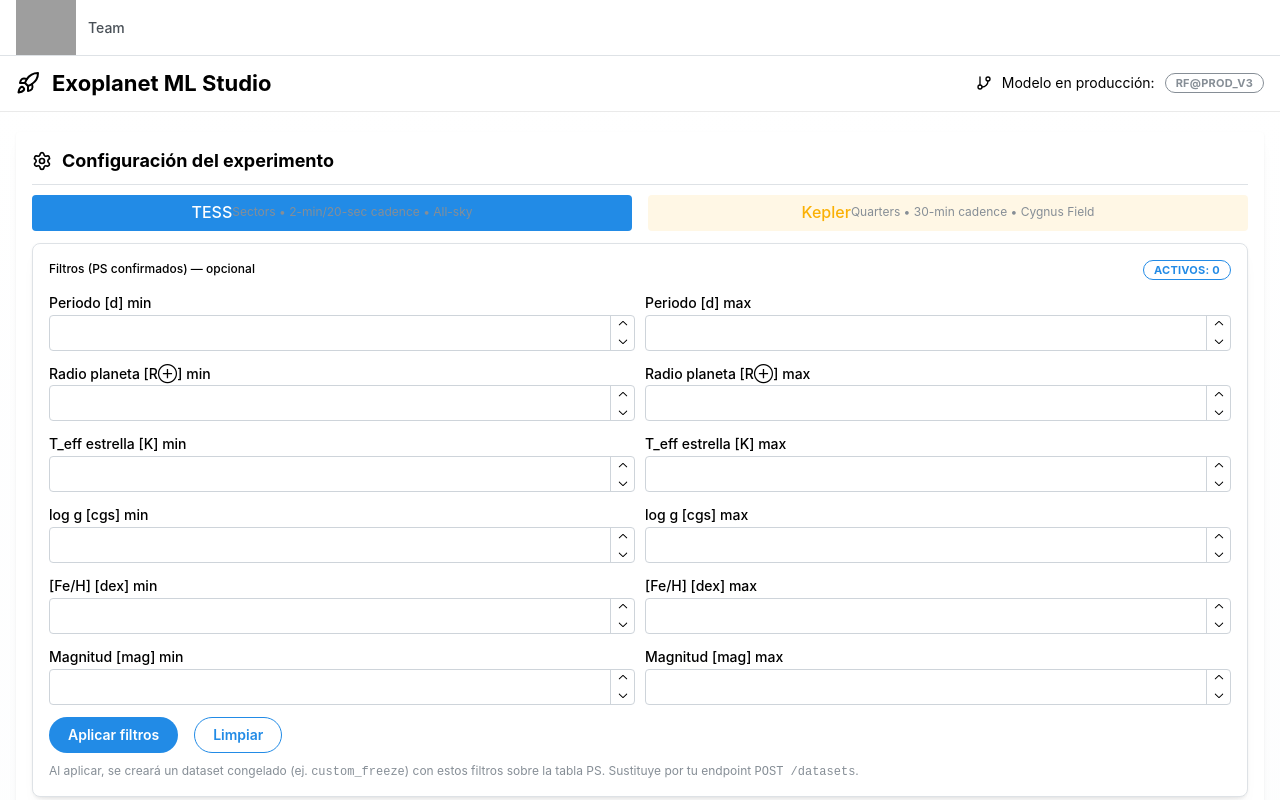
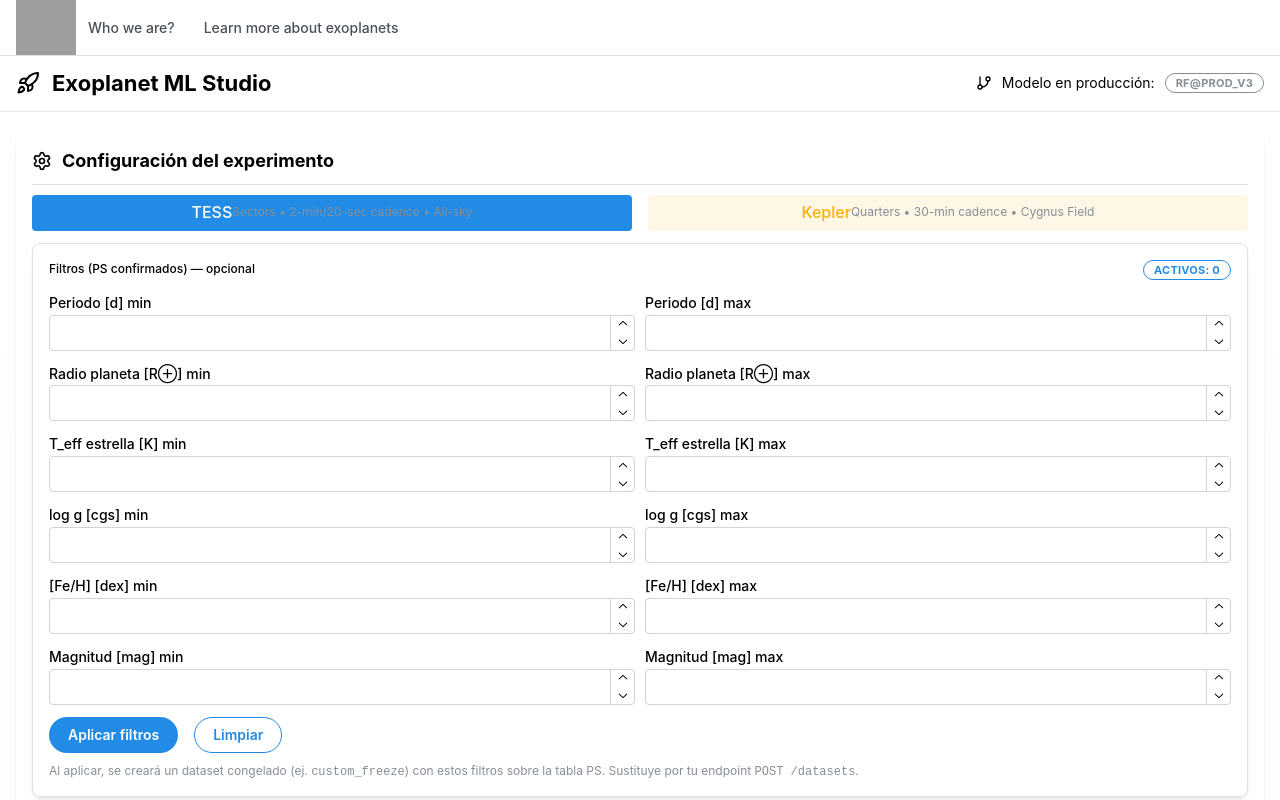
Before and after one commit to camilozv21/UI_HACKATON_2025, a Next.js app: page / in a window 1280 px wide. Shown: the top 800 px of the page. Built offline with nearby package versions, Linux system fonts and the light colour scheme; grey boxes are pictures that could not be loaded.

Commit message:
all things

```diff
--- a/package.json
+++ b/package.json
@@ -20,7 +20,9 @@
     "@tabler/icons-react": "^3.34.1",
     "google-auth-library": "^10.3.0",
     "lucide-react": "^0.544.0",
+    "mongoose": "^8.19.0",
     "next": "15.5.2",
+    "nodemailer": "^7.0.6",
     "papaparse": "^5.5.3",
     "react": "19.1.0",
     "react-dom": "19.1.0",
--- a/src/components/Header/Header.tsx
+++ b/src/components/Header/Header.tsx
@@ -8,8 +8,8 @@ import Link from "next/link";
 
 const links = [
   // { link: "/about", label: "Features" },
-  // { link: "/pricing", label: "Pricing" },
-  { link: "/team", label: "Team" },
+  { link: "/team", label: "Who we are?" },
+  { link: "/learn", label: "Learn more about exoplanets" },
 ];
 
 export default function Header() {
```
Also changed, not shown: 1 other file (tests, documents, lock files or other folders).
